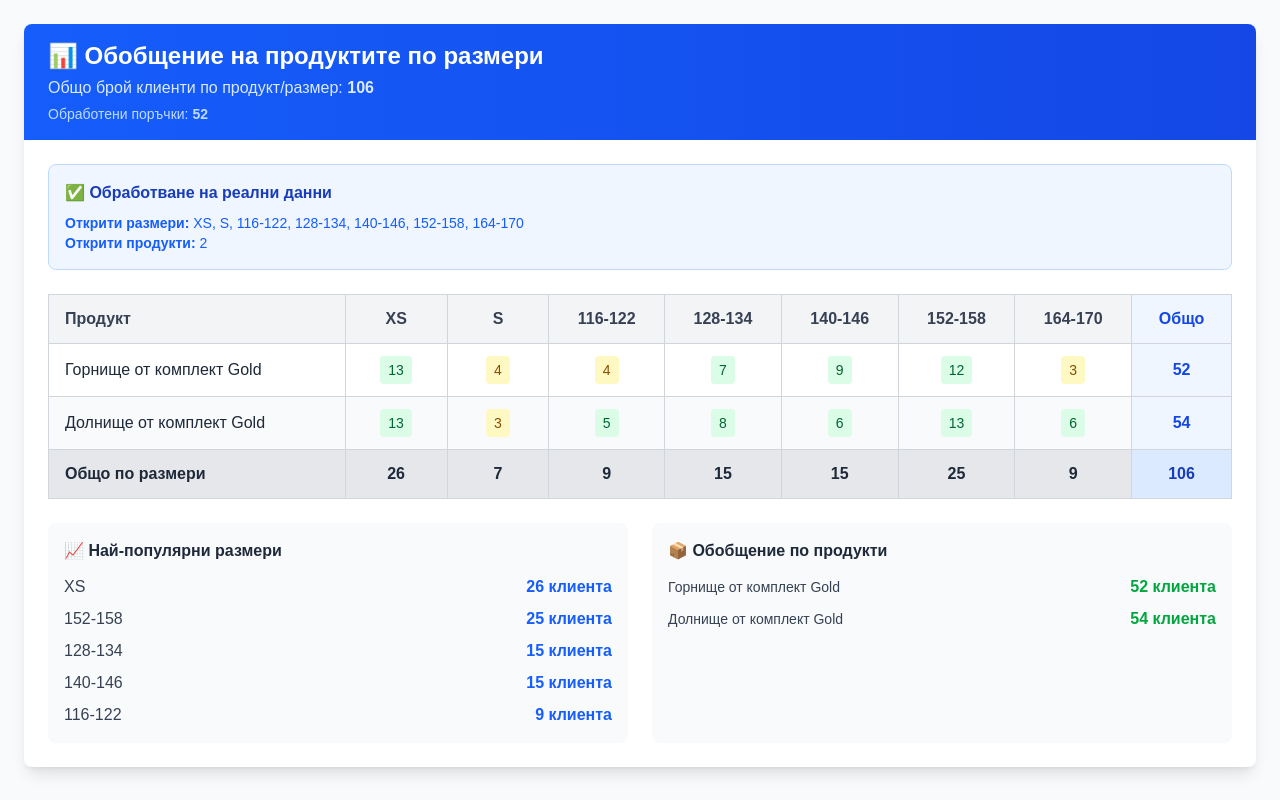
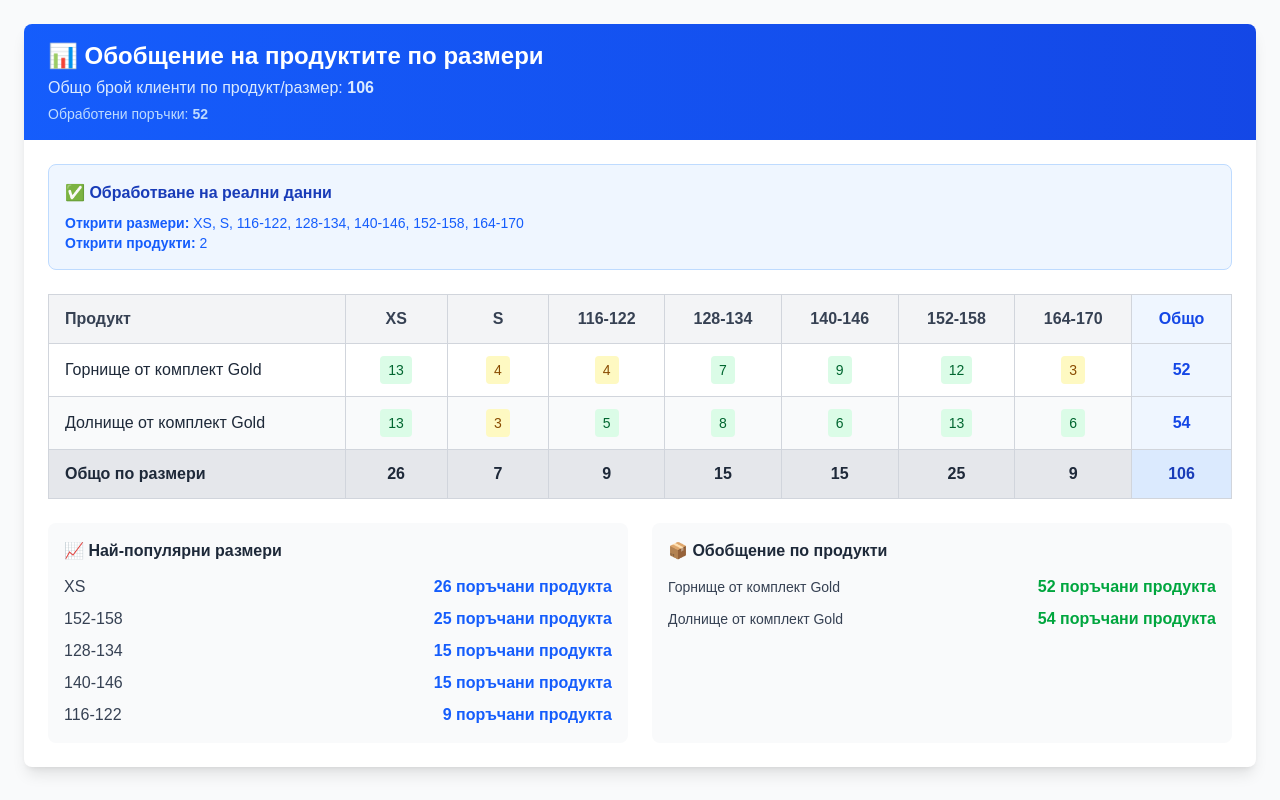
Before and after one commit to deniivanov/KhealthForm, a Next.js app: page /admin/summary in a window 1280 px wide. Built offline with nearby package versions, Linux system fonts and the light colour scheme.

Commit message:
fixed calculations

```diff
--- a/src/app/admin/summary/page.js
+++ b/src/app/admin/summary/page.js
@@ -1742,7 +1742,7 @@ const ProductSizeSummary = () => {
                                             .map(([size, total]) => (
                                                 <div key={size} className="flex justify-between items-center">
                                                     <span className="text-gray-700">{size}</span>
-                                                    <span className="font-semibold text-blue-600">{total} клиента</span>
+                                                    <span className="font-semibold text-blue-600">{total} поръчани продукта</span>
                                                 </div>
                                             ))
                                         }
@@ -1755,7 +1755,7 @@ const ProductSizeSummary = () => {
                                         {Object.entries(productTotals).map(([product, total]) => (
                                             <div key={product} className="flex justify-between items-center">
                                                 <span className="text-gray-700 text-sm">{product}</span>
-                                                <span className="font-semibold text-green-600">{total} клиента</span>
+                                                <span className="font-semibold text-green-600">{total} поръчани продукта</span>
                                             </div>
                                         ))}
                                     </div>
```
